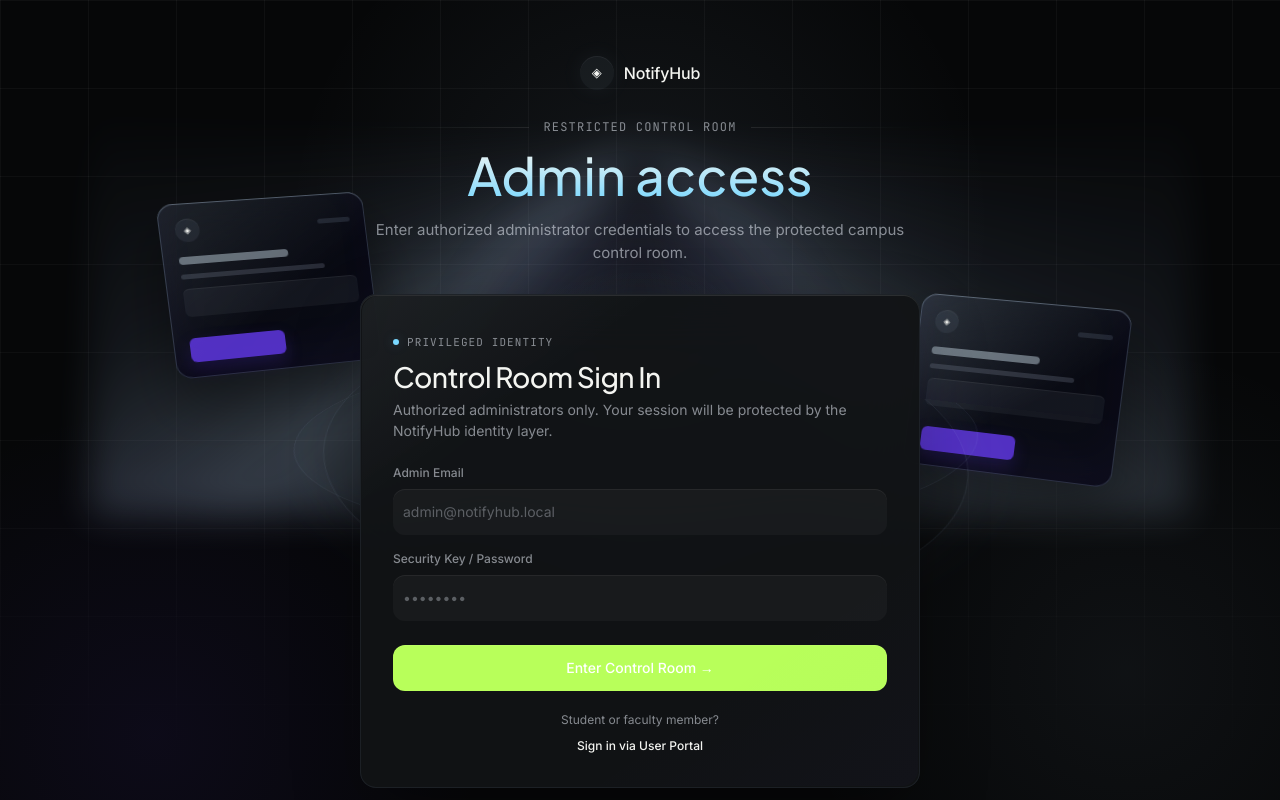
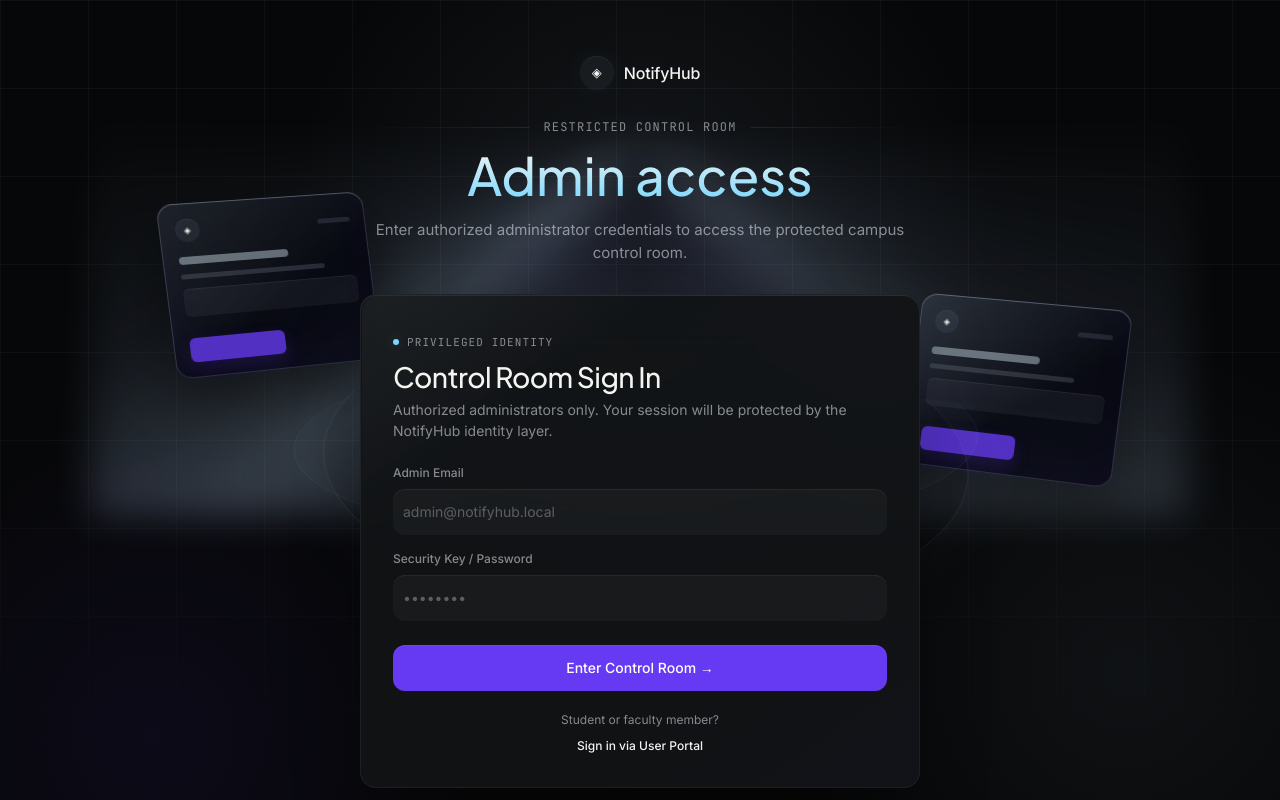
Before and after one commit to tannerusridhar18-pixel/NotifyHub, a Next.js app in the folder frontend/: page /admin in a window 1280 px wide. Built offline with nearby package versions, Linux system fonts and the light colour scheme; no server answers.

Commit message:
style(auth): restore original purple CTA on auth screens

```diff
--- a/frontend/app/auth/AuthKit.module.css
+++ b/frontend/app/auth/AuthKit.module.css
@@ -8,7 +8,7 @@
   --color-authkit-frost: var(--nh-text);
   --color-authkit-ice: var(--nh-text);
   --color-authkit-white: #ffffff;
-  --color-authkit-violet: var(--nh-green);
+  --color-authkit-violet: #663af3;
   --color-authkit-blueprint: var(--nh-blue);
   --color-authkit-grid: rgba(255,255,255,0.04);
   --color-authkit-edge: var(--nh-line);
```
